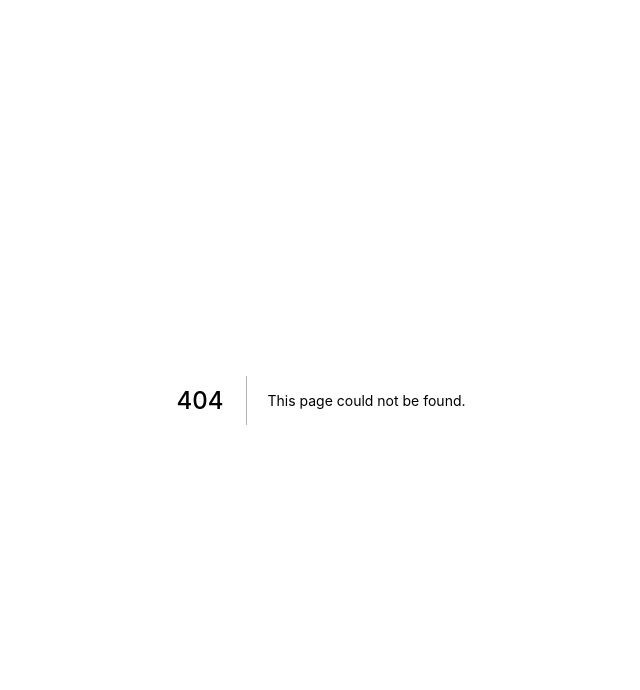
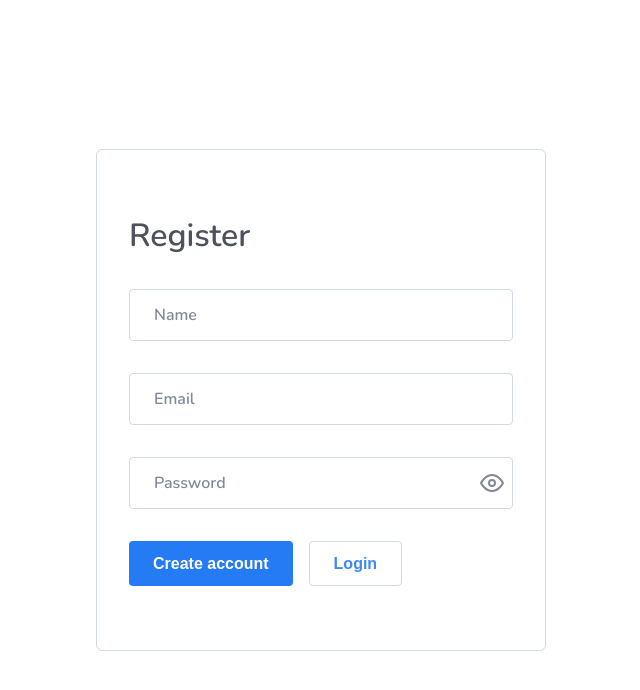
Before and after one commit to camposvictor/clean-user-auth, a Next.js app in the folder client/: page /register in a window 1280 px wide. Before the commit this address had no page. Shown: the top 690 px of the page, without its empty margins (319-959 px from the left). Built offline with nearby package versions, Linux system fonts and the light colour scheme.

Commit message:
feat(client): create register page

```diff
--- /dev/null
+++ b/client/pages/register.tsx
@@ -0,0 +1,104 @@
+import Head from 'next/head'
+import { useState } from 'react'
+import { useRouter } from 'next/router'
+import styles from '../styles/Pages.module.css'
+
+import Layout from '../components/Layout'
+import Title from '../components/Title'
+import Button from '../components/Button'
+import Input from '../components/Input'
+import Alert from '../components/Alert'
+
+import { useForm } from 'react-hook-form'
+import { yupResolver } from '@hookform/resolvers/yup'
+import * as yup from 'yup'
+
+interface IFormFields {
+  email: string
+  password: string
+  name: string
+}
+
+const schema = yup.object().shape({
+  email: yup.string().email().required(),
+  password: yup.string().min(6).max(150).required(),
+  name: yup.string().min(2).max(250).required()
+})
+
+const Register: React.FC = () => {
+  const router = useRouter()
+  const [responseErrors, setResponseErrors] = useState('')
+
+  const {
+    register,
+    handleSubmit,
+    formState: { errors },
+    getValues
+  } = useForm<IFormFields>({
+    resolver: yupResolver(schema)
+  })
+
+  const onSubmit = async () => {
+    const data = getValues()
+
+    const response = await fetch('http://localhost:3333/signup', {
+      method: 'post',
+      body: JSON.stringify(data),
+      headers: { 'Content-type': 'application/json; charset=UTF-8' }
+    })
+
+    const { error } = await response.json()
+
+    if (!response.ok) {
+      setResponseErrors(Array.isArray(error) ? error.join(', ') : error)
+      return
+    }
+
+    router.push('/')
+  }
+
+  return (
+    <>
+      <Head>
+        <title>Register</title>
+      </Head>
+      <Layout>
+        <Title>Register</Title>
+
+        {responseErrors && <Alert type="danger">{responseErrors}</Alert>}
+        <form onSubmit={handleSubmit(onSubmit)}>
+          <Input
+            label="Name"
+            errorText={errors.name?.message}
+            {...register('name')}
+          />
+          <Input
+            label="Email"
+            errorText={errors.email?.message}
+            {...register('email')}
+          />
+          <Input
+            label="Password"
+            type="password"
+            errorText={errors.password?.message}
+            {...register('password')}
+          />
+          <div className={styles.buttonsContainer}>
+            <Button type="submit" variant="contained">
+              Create account
+            </Button>
+            <Button
+              type="button"
+              onClick={() => router.push('/')}
+              variant="outlined"
+            >
+              Login
+            </Button>
+          </div>
+        </form>
+      </Layout>
+    </>
+  )
+}
+
+export default Register
```
